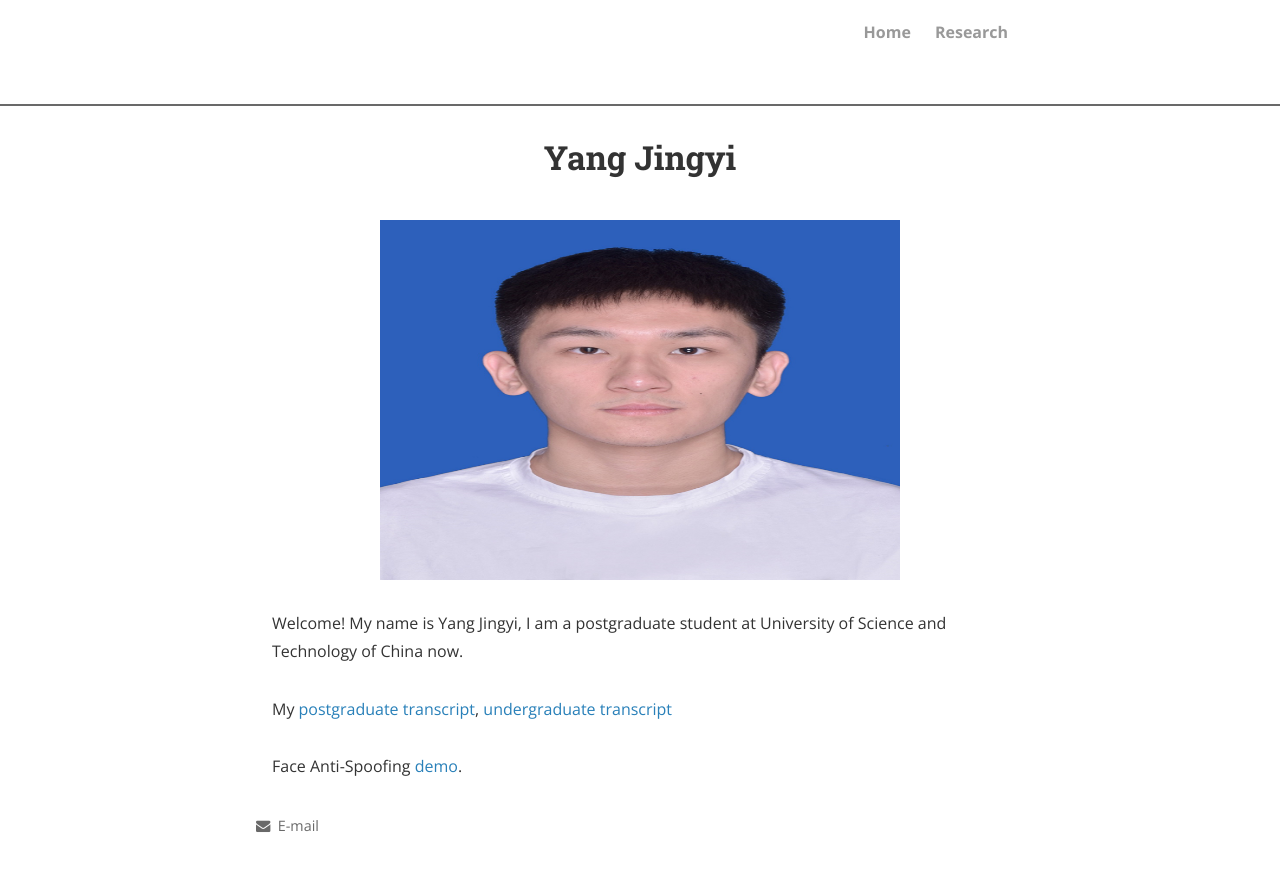
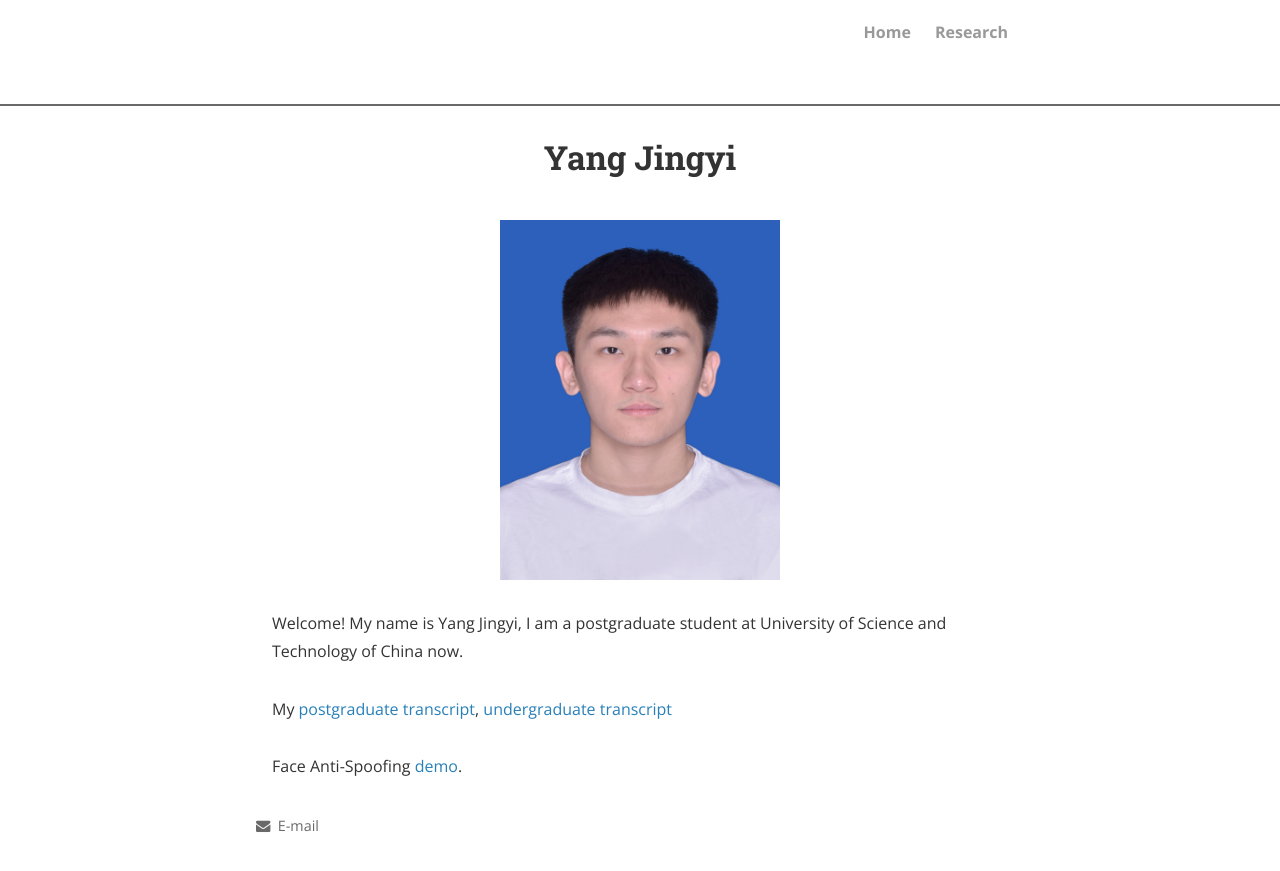
Before and after one commit to yjyddq/yjyddq.github.io, a Jekyll site: the page built from index.html, in a window 1280 px wide. Shown: the top 871 px of the page. Built offline with Jekyll 4.4.1, drawn with Linux system fonts in a browser that asks for light colours; nearby versions of some CDN libraries; comment, search, counter and statistics services are not loaded; a style sheet for code colours, icons or effects is not loaded.

Commit message:
Add files via upload

```diff
--- a/index.html
+++ b/index.html
@@ -12,7 +12,7 @@ title: Yang Jingyi
 </script>
 
 
-<img src="profile_picture.jpg" alt="Yang Jing yi" style="width:520px;height:360px;" title="Yang Jing yi"; algin="middle">
+<img src="profile_picture.jpg" alt="Yang Jing yi" style="width:280px;height:360px;" title="Yang Jing yi"; algin="middle">
 <br>
 Welcome! My name is Yang Jingyi, I am a postgraduate student at University of Science and Technology of China now.
 
```
